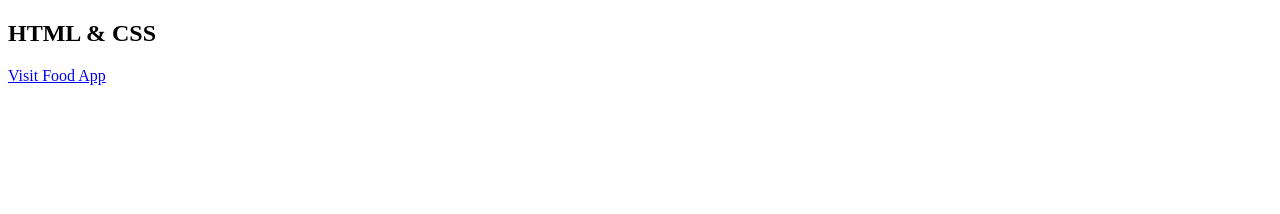
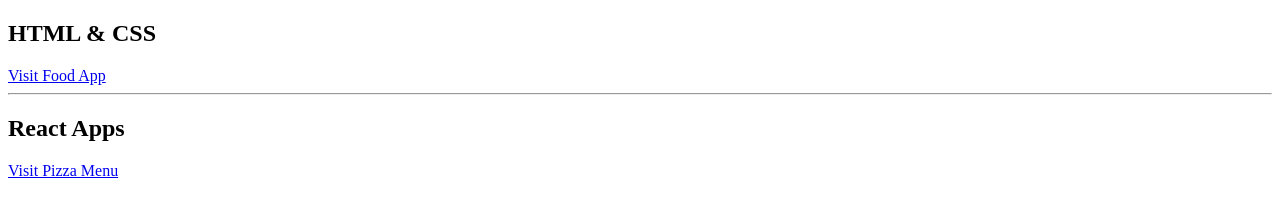
Before and after one commit to jsbiresh/jsbiresh.github.io, a plain HTML site: page index.html in a window 1280 px wide. Drawn offline with Linux system fonts and the light colour scheme.

Commit message:
Update index.html

```diff
--- a/index.html
+++ b/index.html
@@ -9,6 +9,8 @@
 <body>
     <h2>HTML & CSS</h2>
     <a href="https://biresh.me/food-app/" target="_blank">Visit Food App</a>
-    <br/>
+    <hr>
+    <h2>React Apps</h2>
+    <a href="http://biresh.me/pizza-menu/" target="_blank">Visit Pizza Menu</a>
 </body>
 </html>
```
